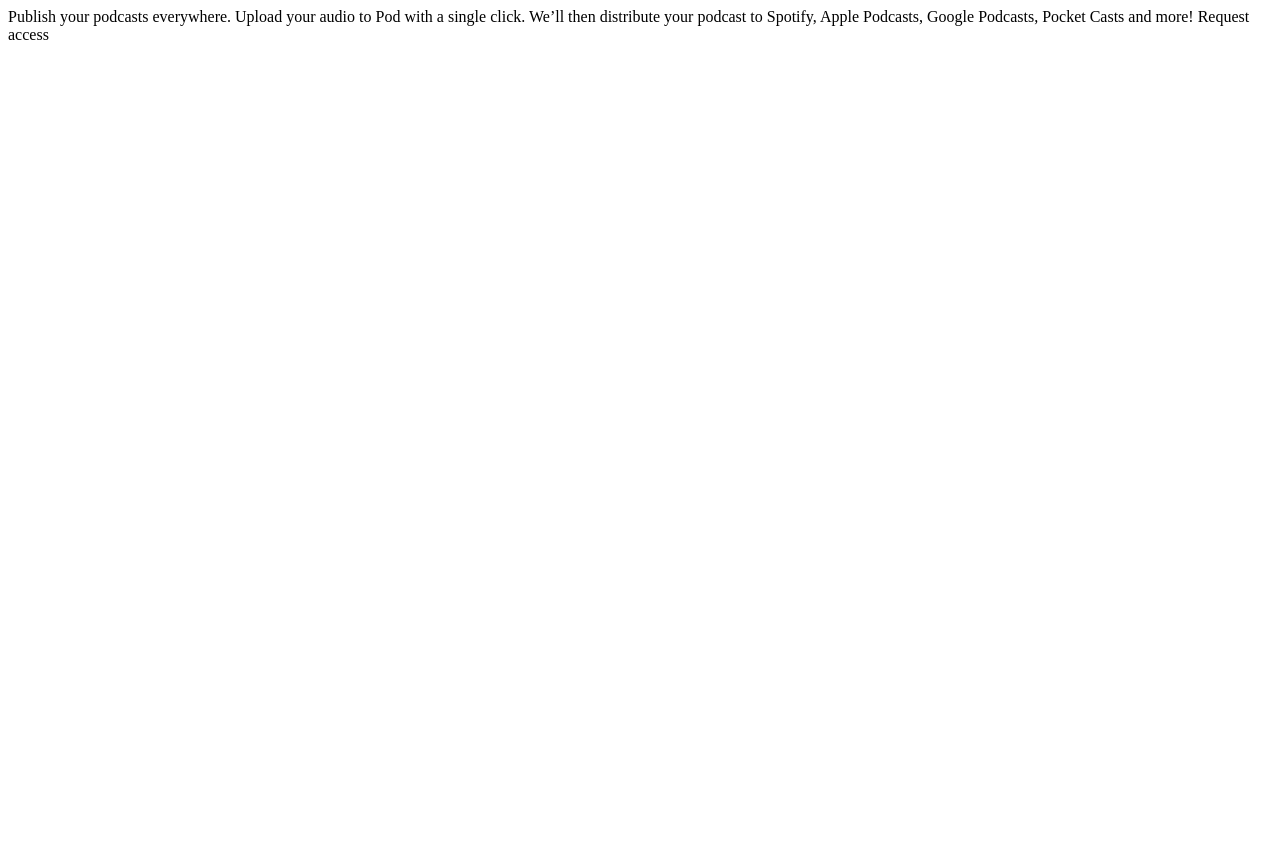
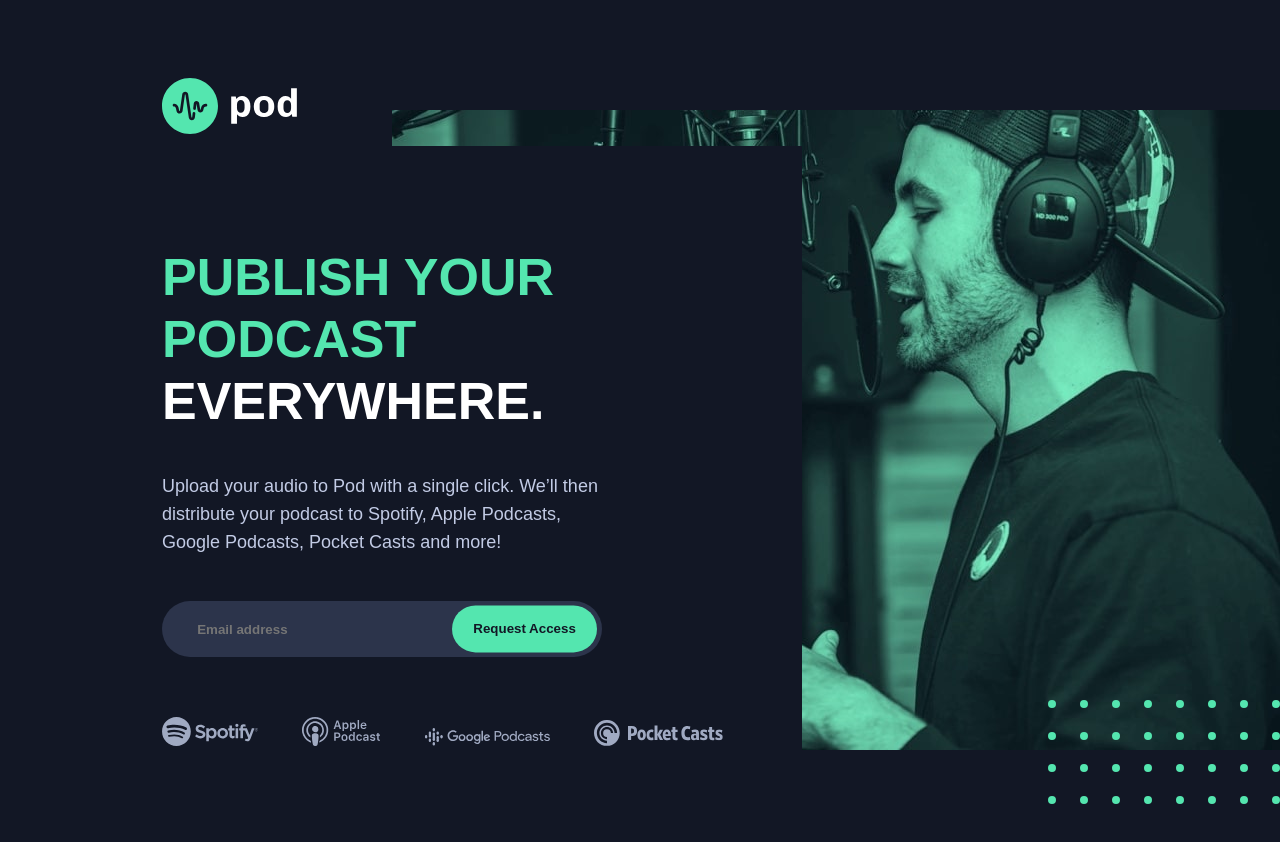
Before and after one commit to splnter/pod_request_access_landing_page, a plain HTML site: page starter-code/index.html in a window 1280 px wide. Before the commit the page ends 800 px from the top, so only its background shows below. Drawn offline with Linux system fonts and the light colour scheme; a web font is replaced by a local one.

Commit message:
desktop layout and content completed

```diff
--- a/starter-code/index.html
+++ b/starter-code/index.html
@@ -5,15 +5,54 @@
   <meta name="viewport" content="width=device-width, initial-scale=1.0">
 
   <link rel="icon" type="image/png" sizes="32x32" href="./assets/favicon-32x32.png">
+  <link rel="preconnect" href="https://fonts.gstatic.com">
+  <link rel="preconnect" href="https://fonts.gstatic.com">
+  <link rel="preconnect" href="https://fonts.gstatic.com">
+<link href="https://fonts.googleapis.com/css2?family=Chivo:wght@300;700&display=swap" rel="stylesheet">
+
+  <link rel="stylesheet" href="./style.css">
 
   <title>Frontend Mentor | Pod request access landing page</title>
 </head>
 <body>
-  Publish your podcasts everywhere.
 
-  Upload your audio to Pod with a single click. We’ll then distribute your podcast to Spotify,
-  Apple Podcasts, Google Podcasts, Pocket Casts and more!
+  <main>
 
-  Request access
+
+
+    <section class="hero">
+
+      <div class="brand">
+        <img src="./assets/desktop/logo.svg" alt="">
+      </div>
+
+        <div class="content">
+
+          <h1 class="heading">publish your podcast <span>everywhere.</span></h1>
+          <span class="intro">Upload your audio to Pod with a single click. We’ll then distribute your podcast to Spotify, Apple Podcasts, Google Podcasts, Pocket Casts and more!</span>
+
+          <form action="">
+            <input type="email" placeholder="Email address" name="" id="">
+            <button type="submit">request access</button>
+          </form>
+
+          <div class="social-trust">
+            <img src="./assets/desktop/spotify.svg" alt="Spotify logo">
+            <img src="./assets/desktop/apple-podcast.svg" alt="Apple podcast logo">
+            <img src="./assets/desktop/google-podcasts.svg" alt="Google podcast logo">
+            <img src="./assets/desktop/pocket-casts.svg" alt="Pocket cast logo">
+          </div>
+
+
+        </div>
+
+        <div class="pattern">
+          <img src="./assets/desktop/bg-pattern-dots.svg" alt="">
+        </div>
+
+    </section>
+
+  </main>
+
 </body>
 </html>
--- /dev/null
+++ b/starter-code/style.css
@@ -0,0 +1,107 @@
+* {
+    box-sizing: border-box;
+    margin: 0;
+}
+
+body {
+    font-family: 'Chivo', sans-serif;
+}
+
+main {
+    background-color: #121725;
+    padding-top: 6.875rem;
+    padding-bottom: 6.875rem;
+}
+
+.hero {
+    position: relative;
+    background-image: url(./assets/desktop/image-host.jpg);
+    background-repeat: no-repeat;
+    background-position-x: right;
+    height: 40rem;
+
+}
+
+.brand {
+    position: absolute;
+    top: -5%;
+    margin-left: 10.125rem;
+}
+
+.content {
+    background-color: #121725;
+    position: absolute;
+    width: 50%;
+    bottom: 0;
+    margin-left: 10.125rem;
+    padding-top: 6.25rem;
+}
+
+.heading {
+    font-size: 3.25rem;
+    line-height: 3.875rem;
+    text-transform: uppercase;
+    color: #54E6AF;
+    padding-bottom: 2.5rem;
+}
+
+.heading span {
+    color: #FFF;
+}
+
+.intro {
+    font-size: 1.125rem;
+    line-height: 1.75rem;
+    color: #C2CBE5;
+    max-width: 27.5rem;
+    display: inline-block;
+    margin-bottom: 2.8rem;
+}
+
+form {
+    width: 27.5rem;
+    position: relative;
+}
+
+input {
+    width: 100%;
+    border-radius: 1.75rem;
+    background-color: #2C344B;
+    height: 3.5rem;
+    color: hsla(0, 0%, 100%, 50%);
+    border: none;
+    /* margin-top: 2.8rem;
+    margin-bottom: 3.75rem; */
+    padding-left: 2.2rem;
+    font-weight: 700;
+
+}
+
+button {
+    position: absolute;
+    right: 1.1%;
+    top: 50%;
+    transform: translateY(-50%);
+    border-radius: 1.75rem;
+    height: 2.95rem;
+    width: 33%;
+    border: none;
+    background-color: #54E6AF;
+    color: #121725;
+    text-transform: capitalize;
+    font-weight: 700;
+}
+
+.social-trust {
+    margin-top: 3.75rem;
+}
+
+.social-trust img:not(:last-of-type) {
+    margin-right: 2.5rem;
+}
+
+.pattern {
+    position: absolute;
+    bottom: -9%;
+    right: 0;
+}
```
